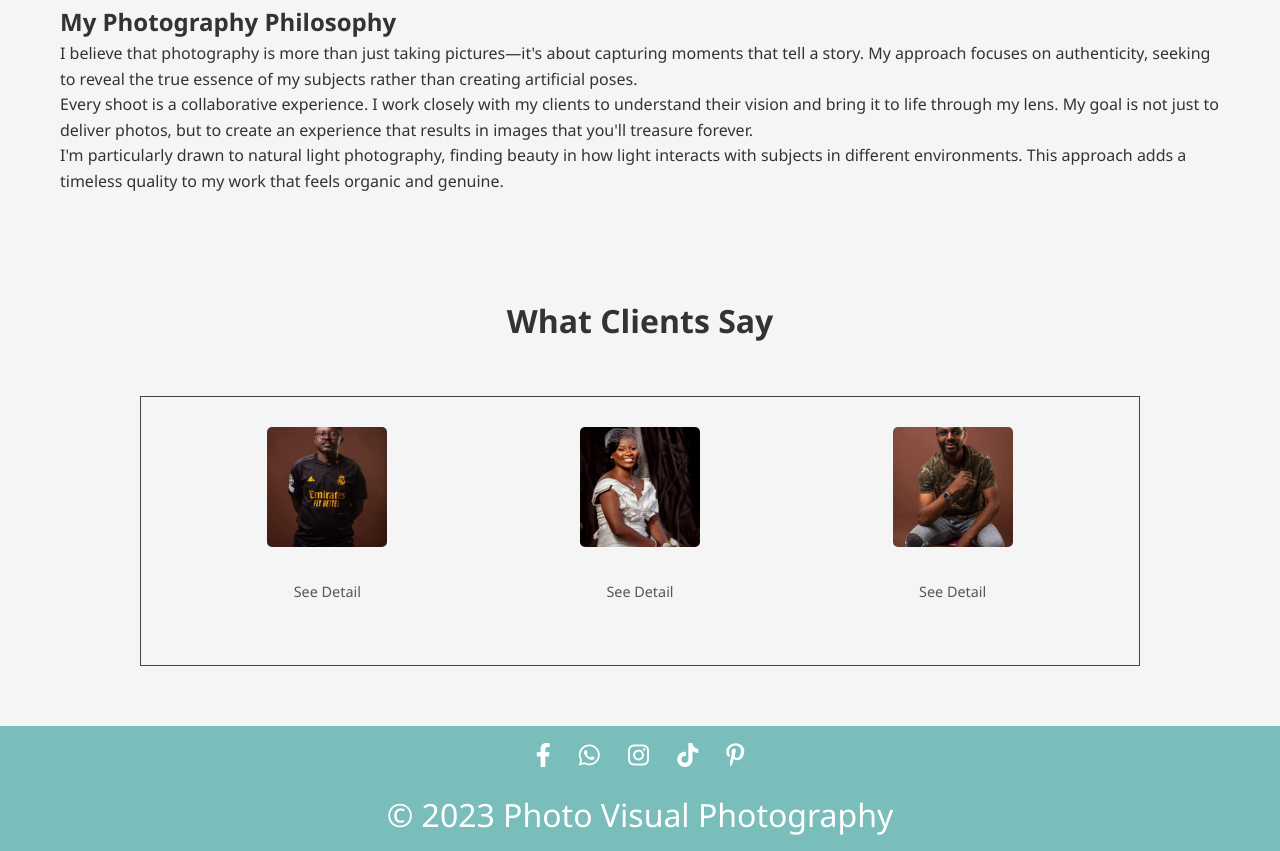
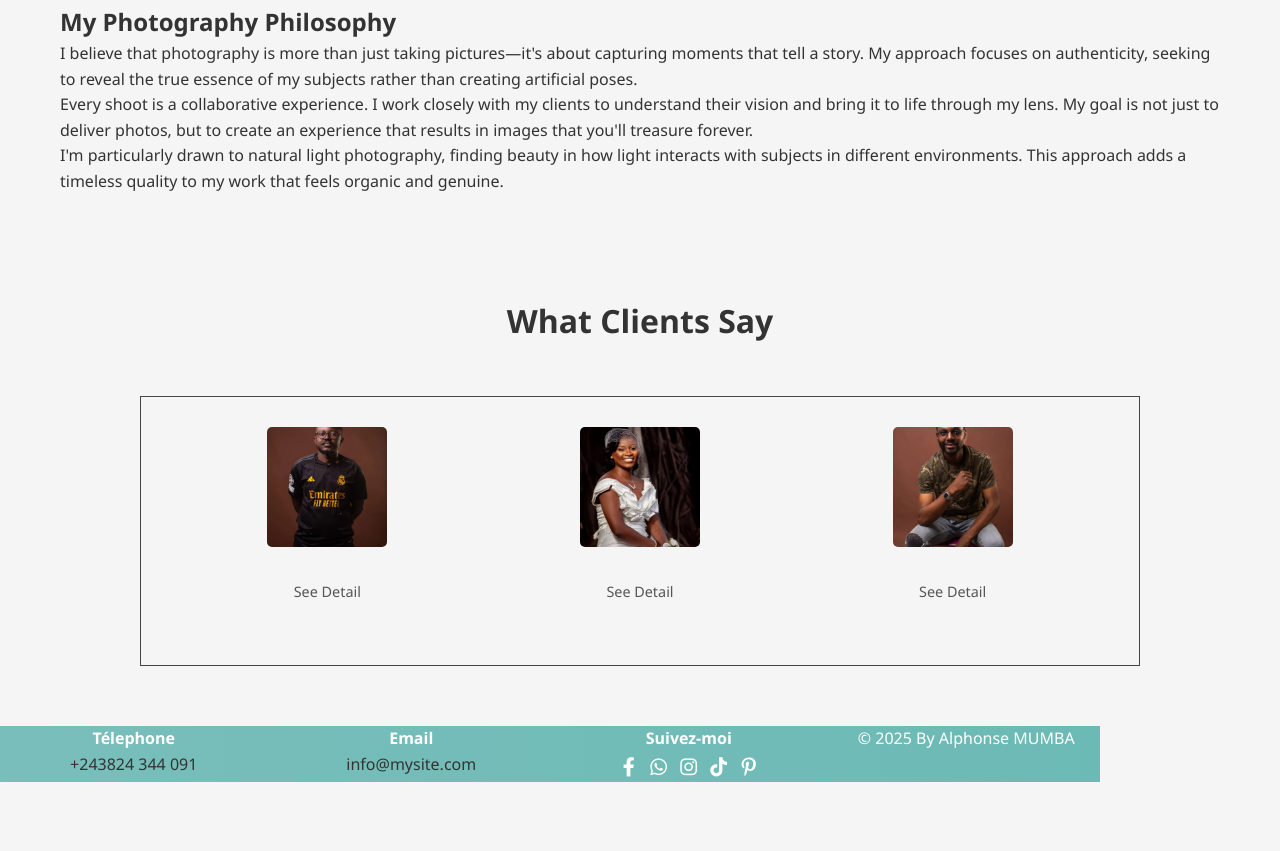
Before and after one commit to AlphonseMumba/PortfolioBelonneMN, a plain HTML site: page about.html in a window 1280 px wide. Shown: the part 1001-1852 px from the top of the page. After the commit the page ends 1783 px from the top, so only its background shows below. Drawn offline with Linux system fonts and the light colour scheme.

Commit message:
update footer

```diff
--- a/about.html
+++ b/about.html
@@ -108,14 +108,30 @@
     </div>
 
     <footer class="footer">
-    <div class="footer-socials">
+        <div class="footer-nav">
+            <div class="footer-container">
+                <div><strong>Télephone</strong></div>
+                <p><a href="tel:+243824 344 091">+243824 344 091</a></p>
+            </div>
+            <div class="footer-container">
+                <p><strong>Email</strong></p>
+                <a href="mailto:mumbalpha@gmail.com">info@mysite.com</a>
+            </div>
+            <div class="footer-container">
+                <div class="footer-socials"><strong>Suivez-moi</strong><br>
+                    <div class="social-icons">
                         <a href="https://www.facebook.com/belonne.mitombe" title="Facebook" target="_blank" rel="noopener"><i class="fab fa-facebook-f"></i></a>
                         <a href="#" title="WhatsApp" target="_blank" rel="noopener"><i class="fab fa-whatsapp"></i></a>
                         <a href="https://www.instagram.com/belonnemitombe0007?igsh=YzljYTk1ODg3Zg==" title="Instagram" target="_blank" rel="noopener"><i class="fab fa-instagram"></i></a>
                         <a href="#" title="TikTok" target="_blank" rel="noopener"><i class="fab fa-tiktok"></i></a>
                         <a href="#" title="Pinterest" target="_blank" rel="noopener"><i class="fab fa-pinterest-p"></i></a>
                     </div>
-    <p class="footer-text">&copy; 2023 Photo Visual Photography</p>
+                </div>
+            </div>
+            <div class="footer-container">
+                <p>&copy; 2025 By Alphonse MUMBA</p>
+            </div>
+        </div>
     </footer>
 
     <!-- Modal for client testimonials -->
--- a/style.css
+++ b/style.css
@@ -311,58 +311,49 @@ nav a:hover {
     font-size: 16px;
 }
 
+.footer {
+    background: linear-gradient(90deg, #79bebb 0%, #6cbab5 100%);
+    color: #fff;
+    display: flex;
+    max-width: 1100px;
+}
+
+.footer-nav {
+    display: flex;
+    justify-content: space-between;
+    width: 100%;
+    gap: 10px;
+}
+
+.footer-container {
+    display: block;
+    text-align: center;
+    width: 25%;
+}
+
+.footer-container a {
+    color: var(--text-color);
+    text-decoration: none;
+    font-weight: 500;
+}
+
 .social-icons {
+    width: 100%;
     display: flex;
     justify-content: center;
-    margin-top: 30px;
+    align-items: center;
 }
 
-.social-icon {
-    display: flex;
-    align-items: center;
-    justify-content: center;
-    width: 40px;
-    height: 40px;
-    background-color: #444;
+.social-icons a {
     color: white;
-    border-radius: 50%;
-    margin: 0 10px;
     text-decoration: none;
-    transition: background-color 0.3s;
+    font-size: 1.2rem;
+    width: 30px;
 }
 
-.social-icon:hover {
-    background-color: var(--accent-color);
-}
-
-.footer {
-    background-color: #79bebb;
-    text-align: center;
-    padding: 10px 0 10px 0;
-}
-
-.footer-socials {
-    margin-bottom: 15px;
-}
-
-.footer-socials a {
-    display: inline-block;
-    margin: 0 12px;
-    color: #fff;
-    font-size: 1.5em;
-    transition: color 0.2s;
-    vertical-align: middle;
-}
-
-.footer-socials a:hover {
+.social-icons a:hover {
     color: #fabe2e;
-}
-
-.footer-text {
-    color: #fff;
-    font-size: 2em;
-    font-family: 'Segoe UI', 'Arial', sans-serif;
-    margin: 0;
+    transform: scale(1.15);
 }
 
 /* Project Page Styles */
```
Also changed, not shown: contact.html (+18 -2 lines), index.html (+18 -2 lines), project-detail.html (+18 -2 lines), project.html (+18 -2 lines). Lines whose indentation alone changed are shown as unchanged.
